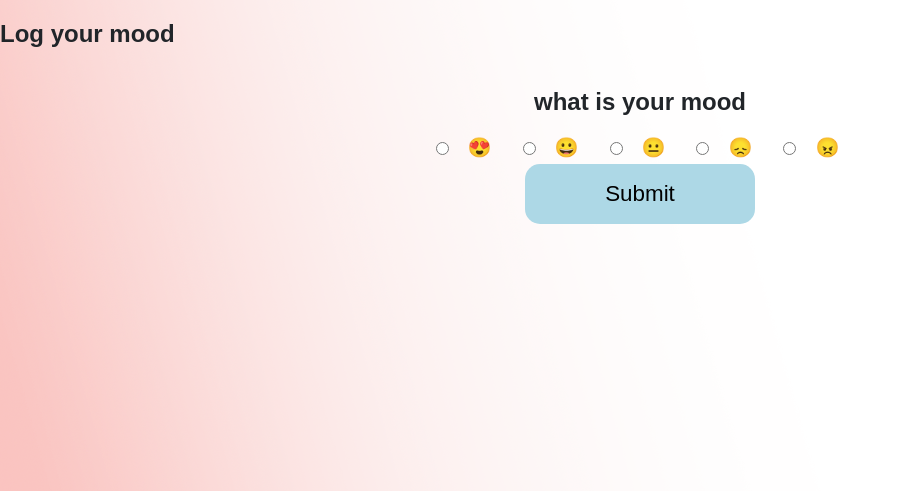
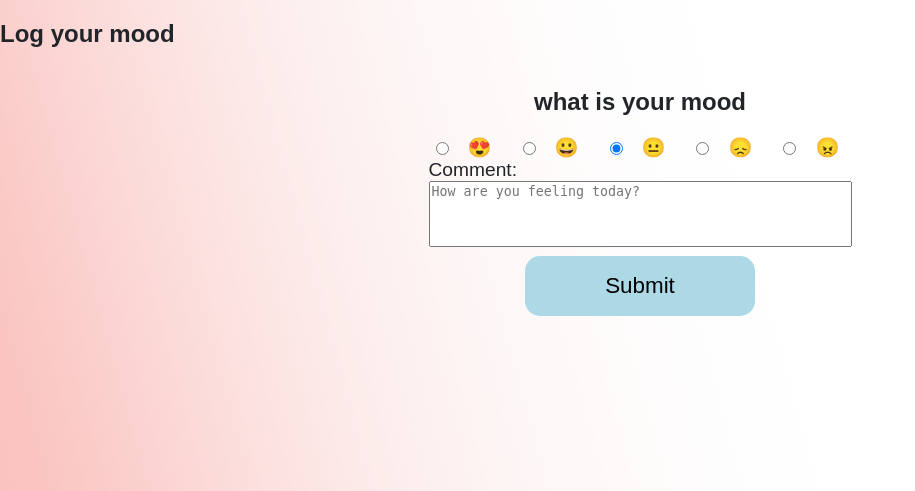
Before and after one commit to boyracer3598/203-assignment-2, a Flask app: page /mood in a window 1280 px wide. Shown: the top 491 px of the page, without its empty margins (0-915 px from the left). Run offline with Flask 3, Linux system fonts and the light colour scheme.

Commit message:
log mood
cant have have a empty form now

```diff
--- a/prototype 1/main.py
+++ b/prototype 1/main.py
@@ -1,9 +1,12 @@
 from flask import Flask, render_template, request, url_for, redirect, flash
 from time import sleep
-
+import datetime
 #create a Flask application
 app = Flask(__name__)
 app.secret_key = "yoshi"
+
+moodLog = []
+
 
 @app.route("/", methods=["GET", "POST"])
 def index():
@@ -69,12 +72,28 @@ def squish():
 def ballon():
     return render_template('balloon.html')
 
+#get date and formate it
+def get_date():
+    now = datetime.datetime.now()
+    return now.strftime("%Y-%m-%d")
+
+
+
 # page for logging your mood
 @app.route('/mood', methods=['GET', 'POST'])
 def mood():
     if request.method == 'POST':
         mood = request.form['mood']
         print(f"User's mood: {mood}")
+        moodComment = request.form['mood_comment']
+        print(f"User's mood comment: {moodComment}")
+        # does not allow empty comment
+        if( mood == "" or moodComment == ""):
+            return render_template('mood.html')
+        else:
+            moodLog.append({'date':get_date(),'mood': mood, 'comment': moodComment})
+            print(f"Mood log: {moodLog}")
+            # also go back to a page
     return render_template('mood.html')
 
 #run the application
--- a/prototype 1/static/styles.css
+++ b/prototype 1/static/styles.css
@@ -57,6 +57,10 @@
         /* margin: 2px 700px 5px 700px; */
         /* padding: 50px 100px; */
         border-radius: 35px;
+    }
+
+    textarea {
+        resize: none;
     }
 
     input[type="text"] {
@@ -119,6 +123,9 @@
     color: #212529;
     }
 
+    textarea {
+        resize: none;
+    }
 
 
     h1 {
--- a/prototype 1/templates/mood.html
+++ b/prototype 1/templates/mood.html
@@ -18,14 +18,17 @@
                 <label for="excited">😍</label>
                 <input type="radio" id="happy" name="mood" value="happy">
                 <label for="happy">😀</label>
-                <input type="radio" id="neutral" name="mood" value="neutral">
+                <input type="radio" id="neutral" name="mood" value="neutral" checked>
                 <label for="neutral">😐</label>
                 <input type="radio" id="sad" name="mood" value="sad">
                 <label for="sad">😞</label>
                 <input type="radio" id="angry" name="mood" value="angry">
                 <label for="angry">😠</label>
             </div>
-
+            <div>
+                <label for="mood_comment">Comment:</label><br>
+                <textarea id="mood_comment" name="mood_comment" rows="4" cols="50" placeholder="How are you feeling today?"></textarea>
+            </div>
 
 
             <button type="submit">Submit</button>
```
